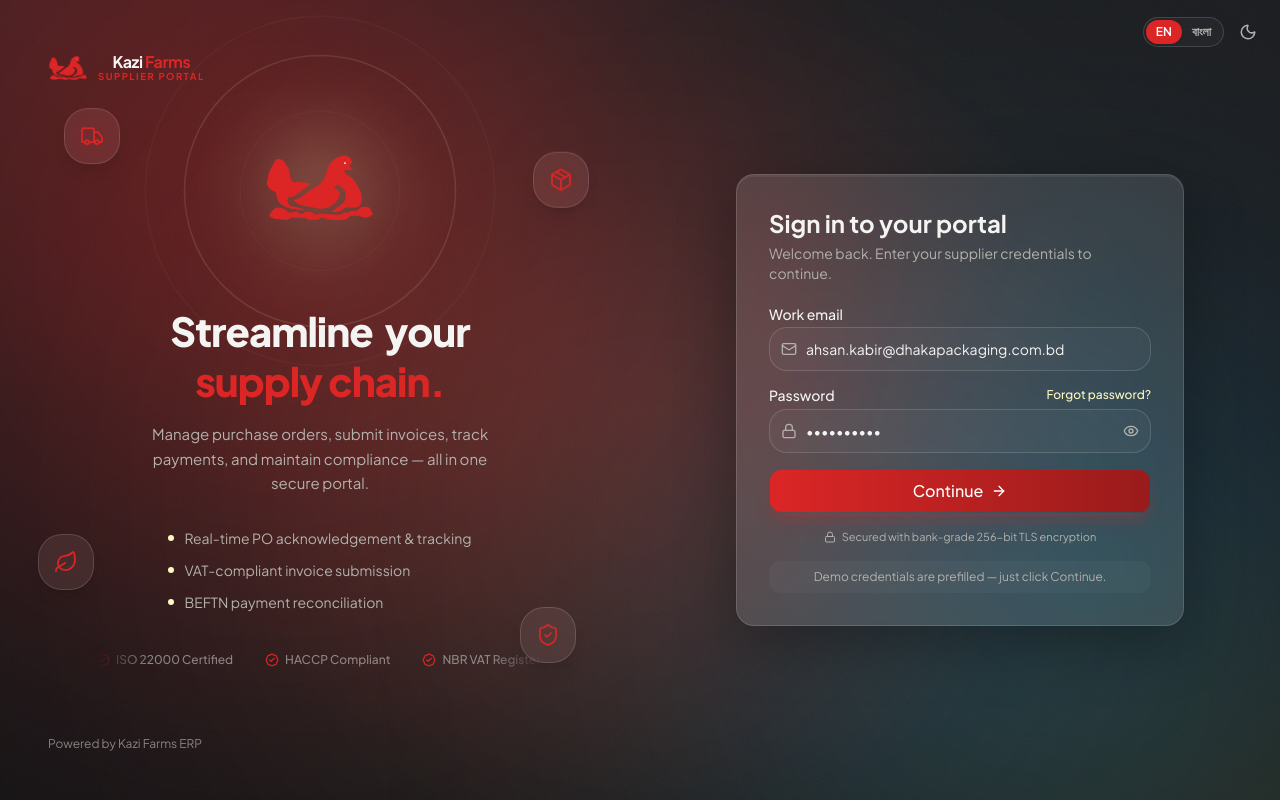
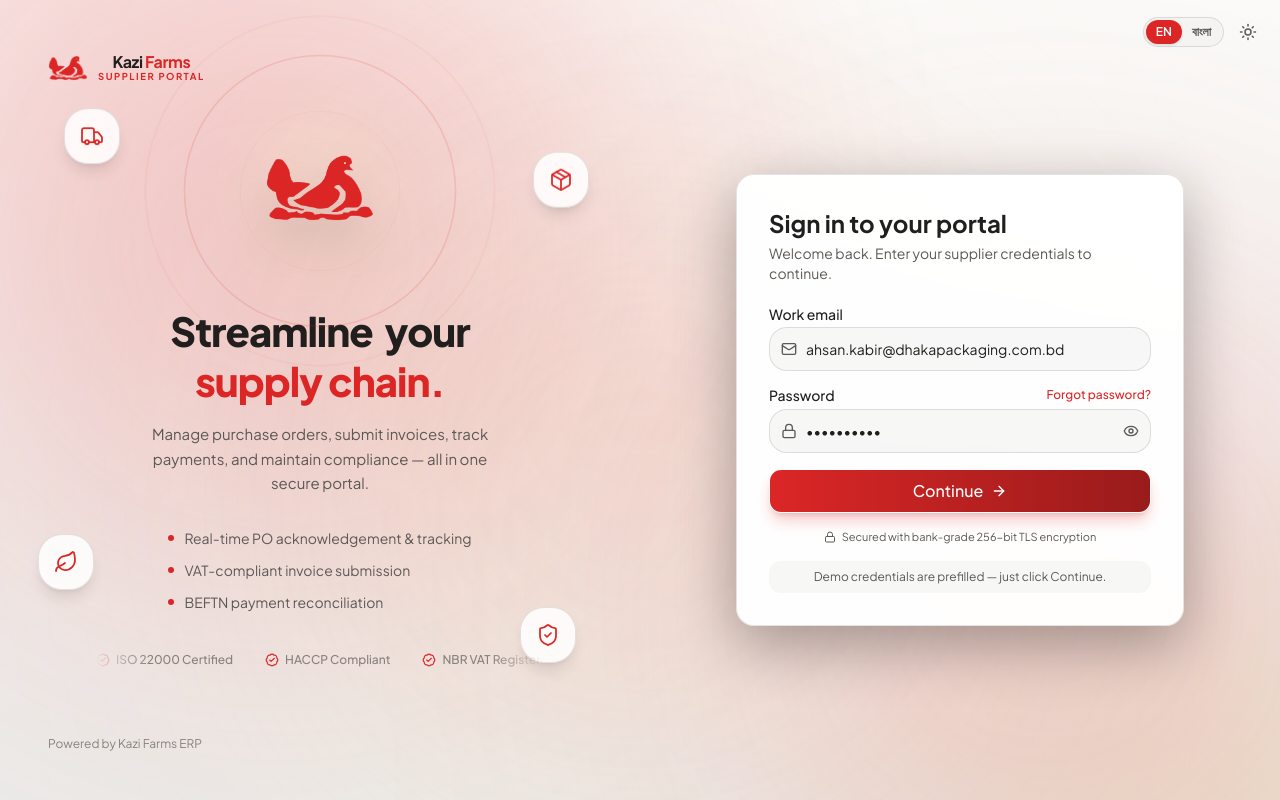
Before and after one commit to alifarman007/supply-portal-ai-agent-together, a Next.js app: page /login in a window 1280 px wide. Built offline with nearby package versions, Linux system fonts and the light colour scheme.

Commit message:
refactor: update noFlashScript to correctly set theme based on localStorage value

```diff
--- a/src/app/layout.tsx
+++ b/src/app/layout.tsx
@@ -31,7 +31,7 @@
   themeColor: "#dc2626",
 };
 
-const noFlashScript = `(function(){try{var d=document.documentElement;var t=localStorage.getItem("kazifarms-theme");d.setAttribute("data-theme",t==="light"?"light":"dark");var l=localStorage.getItem("kazifarms-lang");d.setAttribute("lang",l==="bn"?"bn":"en");}catch(e){}})();`;
+const noFlashScript = `(function(){try{var d=document.documentElement;var t=localStorage.getItem("kazifarms-theme");d.setAttribute("data-theme",t==="dark"?"dark":"light");var l=localStorage.getItem("kazifarms-lang");d.setAttribute("lang",l==="bn"?"bn":"en");}catch(e){}})();`;
 
 export default function RootLayout({
   children,
@@ -41,7 +41,7 @@
   return (
     <html
       lang="en"
-      data-theme="dark"
+      data-theme="light"
       suppressHydrationWarning
       className={`${jakarta.variable} ${hindSiliguri.variable} h-full`}
     >
--- a/src/store/theme.ts
+++ b/src/store/theme.ts
@@ -13,7 +13,7 @@
   hydrate: () => void;
 }
 export const useTheme = create<ThemeState>((set, get) => ({
-  theme: "dark",
+  theme: "light",
   setTheme: (t) => { applyTheme(t); set({ theme: t }); },
   toggle: () => {
     const next: Theme = get().theme === "dark" ? "light" : "dark";
@@ -22,6 +22,6 @@
   hydrate: () => {
     if (typeof document === "undefined") return;
     const attr = document.documentElement.getAttribute("data-theme");
-    set({ theme: attr === "light" ? "light" : "dark" });
+    set({ theme: attr === "dark" ? "dark" : "light" });
   },
 }));
```
